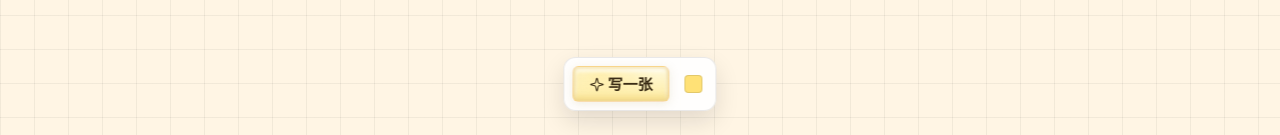
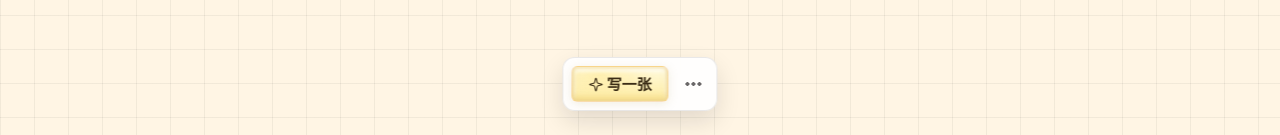
Before and after one commit to jaemin17/sticky-notes, a Next.js app: page / in a window 1280 px wide. Shown: the part 665-800 px from the top of the page. Built offline with nearby package versions, Linux system fonts and the light colour scheme.

Commit message:
Replace toolbar color trigger with popover menu

```diff
--- a/src/app/LocalNotes.tsx
+++ b/src/app/LocalNotes.tsx
@@ -223,15 +223,17 @@ export function LocalNotes({ initialIndex }: { initialIndex: number }) {
         </button>
         <div className={styles.toolbarColorMenu} aria-label="选择新便签颜色">
           <button
-            className={`${styles.toolbarCurrentColorButton} ${styles[newNoteTone]}`}
+            className={styles.toolbarMenuButton}
             type="button"
             onClick={() => setIsToolbarColorMenuOpen((isOpen) => !isOpen)}
             aria-label={`展开新便签颜色，当前${toneLabels[newNoteTone]}`}
             aria-expanded={isToolbarColorMenuOpen}
           >
-            <span className={styles.noteColorDot} aria-hidden="true" />
+            <span className={styles.toolbarMenuDots}>...</span>
           </button>
-          {isToolbarColorMenuOpen ? toolbarToneOptions.map((tone) => (
+          {isToolbarColorMenuOpen ? (
+            <div className={styles.toolbarColorPopover} aria-label="新便签颜色选项">
+              {toolbarToneOptions.map((tone) => (
                 <button
                   key={tone}
                   className={`${styles.toolbarColorButton} ${styles[tone]}`}
@@ -245,7 +247,9 @@ export function LocalNotes({ initialIndex }: { initialIndex: number }) {
                 >
                   <span className={styles.noteColorDot} aria-hidden="true" />
                 </button>
-          )) : null}
+              ))}
+            </div>
+          ) : null}
         </div>
       </div>
     </>
--- a/src/app/page.module.css
+++ b/src/app/page.module.css
@@ -319,13 +319,45 @@
 }
 
 .toolbarColorMenu {
+  position: relative;
   display: flex;
   align-items: center;
   gap: 6px;
 }
 
-.toolbarCurrentColorButton,
+.toolbarColorPopover {
+  position: absolute;
+  left: 50%;
+  bottom: calc(100% + 16px);
+  z-index: 30;
+  display: flex;
+  align-items: center;
+  gap: 6px;
+  padding: 8px;
+  border: 1px solid rgba(17, 18, 23, 0.09);
+  border-radius: 12px;
+  background: rgba(255, 255, 255, 0.94);
+  box-shadow: 0 10px 24px rgba(17, 18, 23, 0.12);
+  backdrop-filter: blur(14px);
+  transform: translateX(-50%);
+}
+
+.toolbarColorPopover::after {
+  position: absolute;
+  left: 50%;
+  bottom: -5px;
+  width: 10px;
+  height: 10px;
+  border-right: 1px solid rgba(17, 18, 23, 0.09);
+  border-bottom: 1px solid rgba(17, 18, 23, 0.09);
+  background: rgba(255, 255, 255, 0.94);
+  content: "";
+  transform: translateX(-50%) rotate(45deg);
+}
+
 .toolbarColorButton {
+  position: relative;
+  z-index: 1;
   display: inline-flex;
   align-items: center;
   justify-content: center;
@@ -339,20 +371,53 @@
   transition: background 160ms ease, border-color 160ms ease, transform 160ms ease;
 }
 
-.toolbarCurrentColorButton .noteColorDot,
 .toolbarColorButton .noteColorDot {
   width: 18px;
   height: 18px;
   border-radius: 4px;
 }
 
-.toolbarCurrentColorButton:hover,
-.toolbarCurrentColorButton[aria-expanded="true"],
 .toolbarColorButton:hover,
 .toolbarColorButton[aria-pressed="true"] {
   border-color: color-mix(in oklab, var(--note-color) 48%, rgba(17, 18, 23, 0.18));
   background: color-mix(in oklab, var(--note-accent) 30%, white);
   transform: translateY(-1px);
+}
+
+.toolbarMenuButton {
+  display: inline-flex;
+  align-items: center;
+  justify-content: center;
+  width: 30px;
+  height: 28px;
+  border: 0;
+  border-radius: 7px;
+  background: transparent;
+  color: color-mix(in oklab, var(--button-text, #2a2426) 78%, #111217);
+  cursor: pointer;
+  font: inherit;
+  font-size: 22px;
+  line-height: 1;
+  opacity: 0.68;
+  padding: 0;
+  transition: opacity 160ms ease;
+}
+
+.toolbarMenuButton[aria-expanded="true"] {
+  opacity: 1;
+}
+
+.toolbarMenuDots {
+  display: block;
+  width: 18px;
+  height: 6px;
+  color: currentColor;
+  font-size: 0;
+  line-height: 0;
+  background:
+    radial-gradient(circle at 3px 50%, currentColor 0 1.6px, transparent 1.7px),
+    radial-gradient(circle at 9px 50%, currentColor 0 1.6px, transparent 1.7px),
+    radial-gradient(circle at 15px 50%, currentColor 0 1.6px, transparent 1.7px);
 }
 
 .addNoteButton {
```
Also changed, not shown: 1 other file (tests, documents, lock files or other folders). Lines whose indentation alone changed are shown as unchanged.
